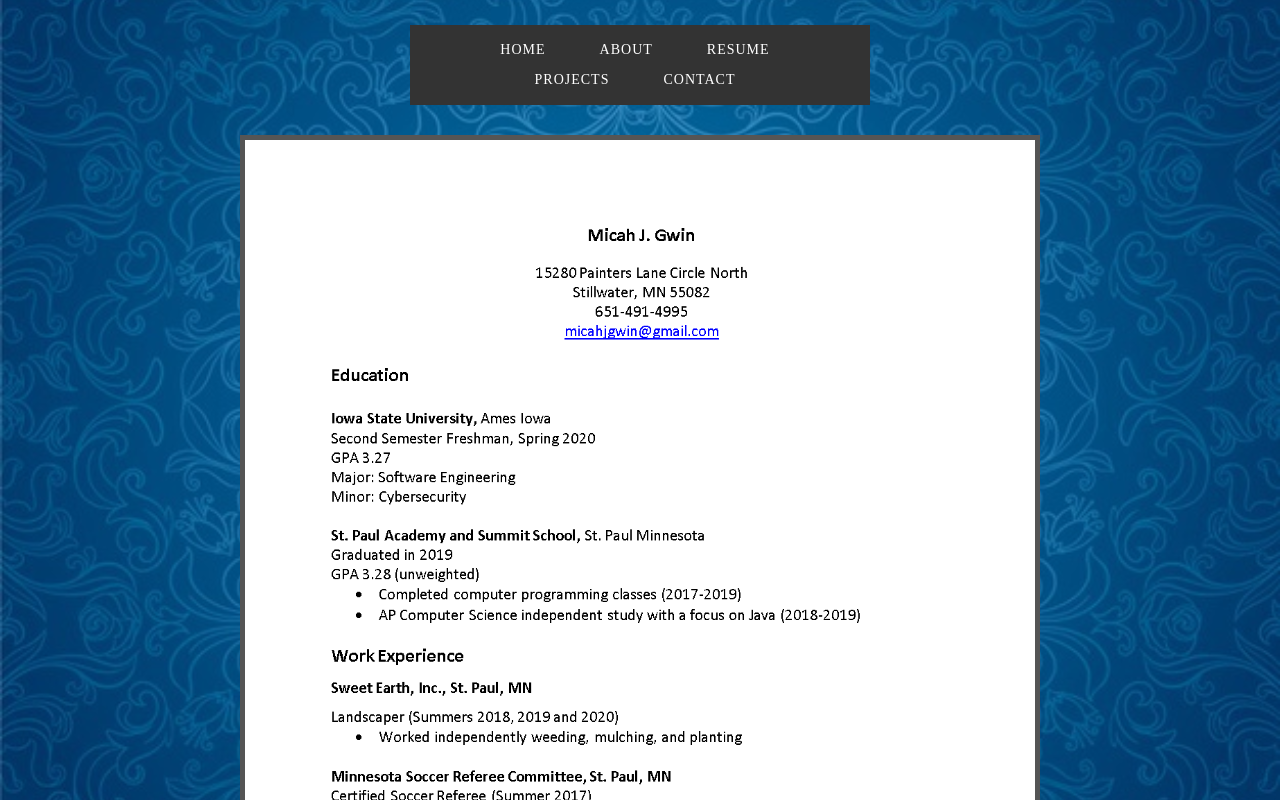
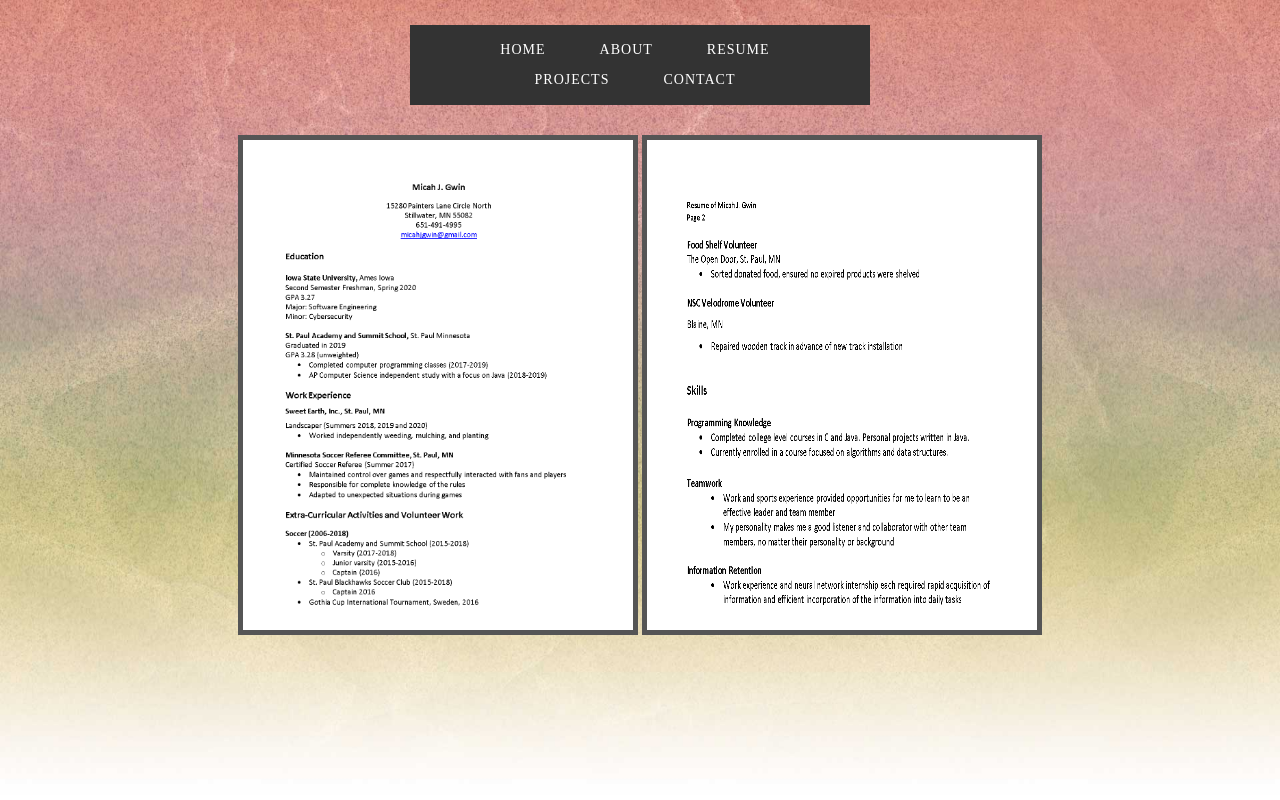
Before and after one commit to mjgwin/mjgwin.github.io, a plain HTML site: page resume.html in a window 1280 px wide. Shown: the top 800 px of the page. Drawn offline with Linux system fonts and the light colour scheme.

Commit message:
Updated background and images

```diff
--- a/resume.html
+++ b/resume.html
@@ -19,8 +19,8 @@
 		</nav>
 	</div>
 	<div class="resume">
-		<img src="resume_1.PNG" alt="Picture of resume first"style="width:800px;height:1000px;">
-		<img src="resume_2.PNG" alt="Picture of resume second"style="width:800px;height:800px;">
+		<img src="resume_1.PNG" alt="Picture of resume first"style="width:400px;height:500px;">
+		<img src="resume_2.PNG" alt="Picture of resume second"style="width:400px;height:500px;">
 	</div>
 </body>
 </html>
--- a/style.css
+++ b/style.css
@@ -6,7 +6,7 @@
 	box-sizing: border-box;
 }
 body{
-	background-image: url(background_repeat.jpg);
+	background-image: url(background.jpg);
 	image-rendering: -webkit-optimize-contrast;
 	-webkit-background-size:cover;
 	background-size: cover;
```
Also changed, not shown: index.html (+1 -1 lines), background.jpg (added), background_repeat.jpg (deleted).
